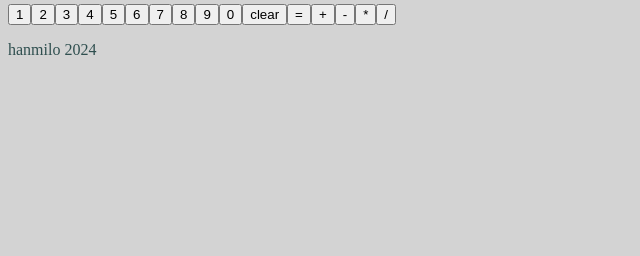
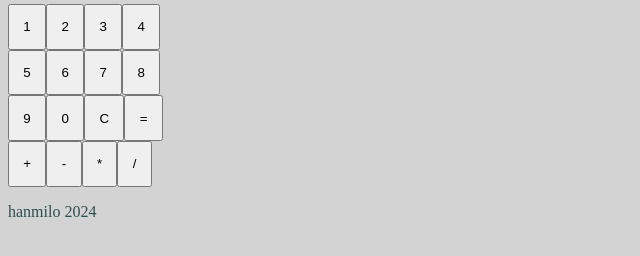
Before and after one commit to hanmilo/calculator, a plain HTML site: page index.html in a window 1280 px wide. Shown: the part 78-334 px from the top of the page, without its empty margins (0-640 px from the left). Drawn offline with Linux system fonts and the light colour scheme.

Commit message:
Updated calculator button orientation & size

```diff
--- a/index.html
+++ b/index.html
@@ -14,10 +14,6 @@
         <p class="subtitle">the dramatic calculator</p>
     </div>
     <div class="middle">
-        <div class="row-1"></div>
-        <div class="row-2"></div>
-        <div class="row-3"></div>
-        <div class="row-4"></div>
     </div>
     <div class="bottom">
         <p class="footer"><a href="https://github.com/hanmilo">hanmilo 2024</a></p>
--- a/script.js
+++ b/script.js
@@ -39,6 +39,18 @@ function clearAll() {
 
 // main
 const queryMiddle = document.querySelector(".middle");
+const padRow1 = document.createElement("div");
+padRow1.classList = "padRow-1";
+appendMiddle(padRow1);
+const padRow2 = document.createElement("div");
+padRow2.classList = "padRow-2";
+appendMiddle(padRow2);
+const padRow3 = document.createElement("div");
+padRow3.classList = "padRow-3";
+appendMiddle(padRow3);
+const padRow4 = document.createElement("div");
+padRow4.classList = "padRow-4";
+appendMiddle(padRow4);
 
 let indexInput = 0;
 let arrayInput = [];
@@ -46,7 +58,7 @@ let indexCalculate = 0;
 let arrayCalculate = [];
 const arrayOperator = ["=", "+", "-", "*", "/"];
 const arrayFunctionOperator = [calculate, add, subtract, multiply, divide];
-const arrayCalculatorKeys = ["1", "2", "3", "4", "5", "6", "7", "8", "9", "0", "clear"];
+const arrayCalculatorKeys = ["1", "2", "3", "4", "5", "6", "7", "8", "9", "0", "C"];
 const arrayCalculatorPad = arrayCalculatorKeys.concat(arrayOperator);
 var answer = 0;
 var operator = "+";
@@ -57,16 +69,6 @@ for (let i = 0; i < arrayCalculatorPad.length; i++) {
     buttonPad.className = "buttonPad";
     buttonPad.textContent = arrayCalculatorPad[i];
     buttonPad.addEventListener("click", () => {
-        // input = prompt("calculate: ", "0 + 0");
-        // arrayCalculate = input.split(" ");
-        // valueA = arrayCalculate[0];
-        // operator = arrayCalculate[1];
-        // valueB = arrayCalculate[2];
-        // valueA = Number(prompt("1st Number", 0));
-        // operator = prompt("Operator", "+");
-        // valueB = Number(prompt("2nd Number", 0));
-
-        // console.log(typeof Number(arrayCalculatorPad));
         if (i < 10) {   // Number button pressed
             arrayInput[indexInput] = arrayCalculatorPad[i];
             console.log(arrayInput);
@@ -79,7 +81,7 @@ for (let i = 0; i < arrayCalculatorPad.length; i++) {
             arrayCalculate[indexCalculate] = Number(arrayInput.join(""));
             // indexCalculate++;
             answer = calculate(arrayCalculate[0], arrayCalculate[1], operator);
-                alert(arrayCalculate[0] + " " + operator + " " + arrayCalculate[1] + " = " + answer);
+            alert(arrayCalculate[0] + " " + operator + " " + arrayCalculate[1] + " = " + answer);
             clearAll();
         }
         else {  // operator button pressed
@@ -93,5 +95,17 @@ for (let i = 0; i < arrayCalculatorPad.length; i++) {
             indexInput = 0;
         };
     });
-    appendMiddle(buttonPad);
+
+    if (i < 4) {
+        padRow1.appendChild(buttonPad);
+    }
+    else if (i < 8) {
+        padRow2.appendChild(buttonPad);
+    }
+    else if (i < 12) {
+        padRow3.appendChild(buttonPad);
+    }
+    else {
+        padRow4.appendChild(buttonPad);
+    };
 };
--- a/style.css
+++ b/style.css
@@ -8,6 +8,11 @@ body {
     align-items: left;
     justify-content: space-between;
     flex-direction: column;
+}
+
+button {
+    text-align: center;
+    padding: 1em;
 }
 
 .subtitle {
```
